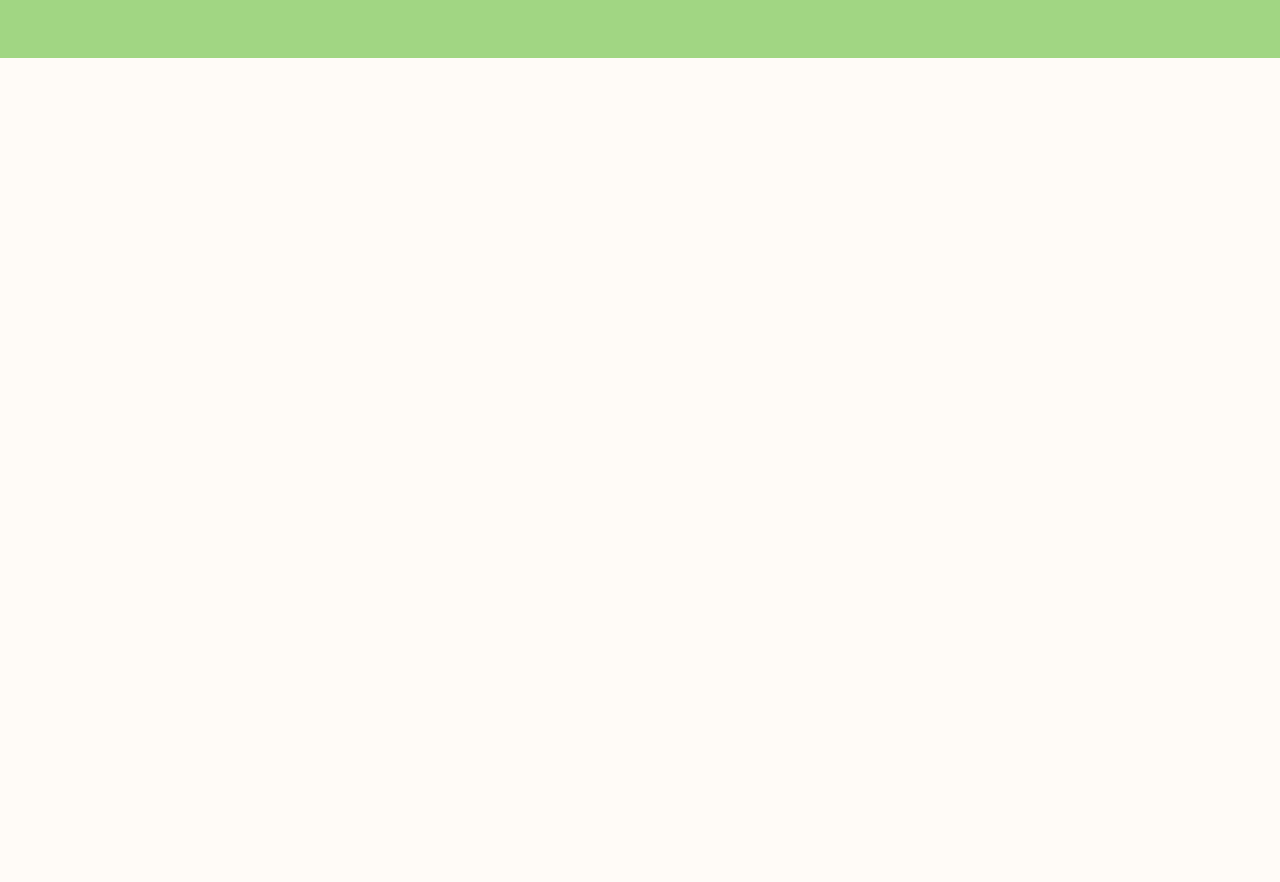
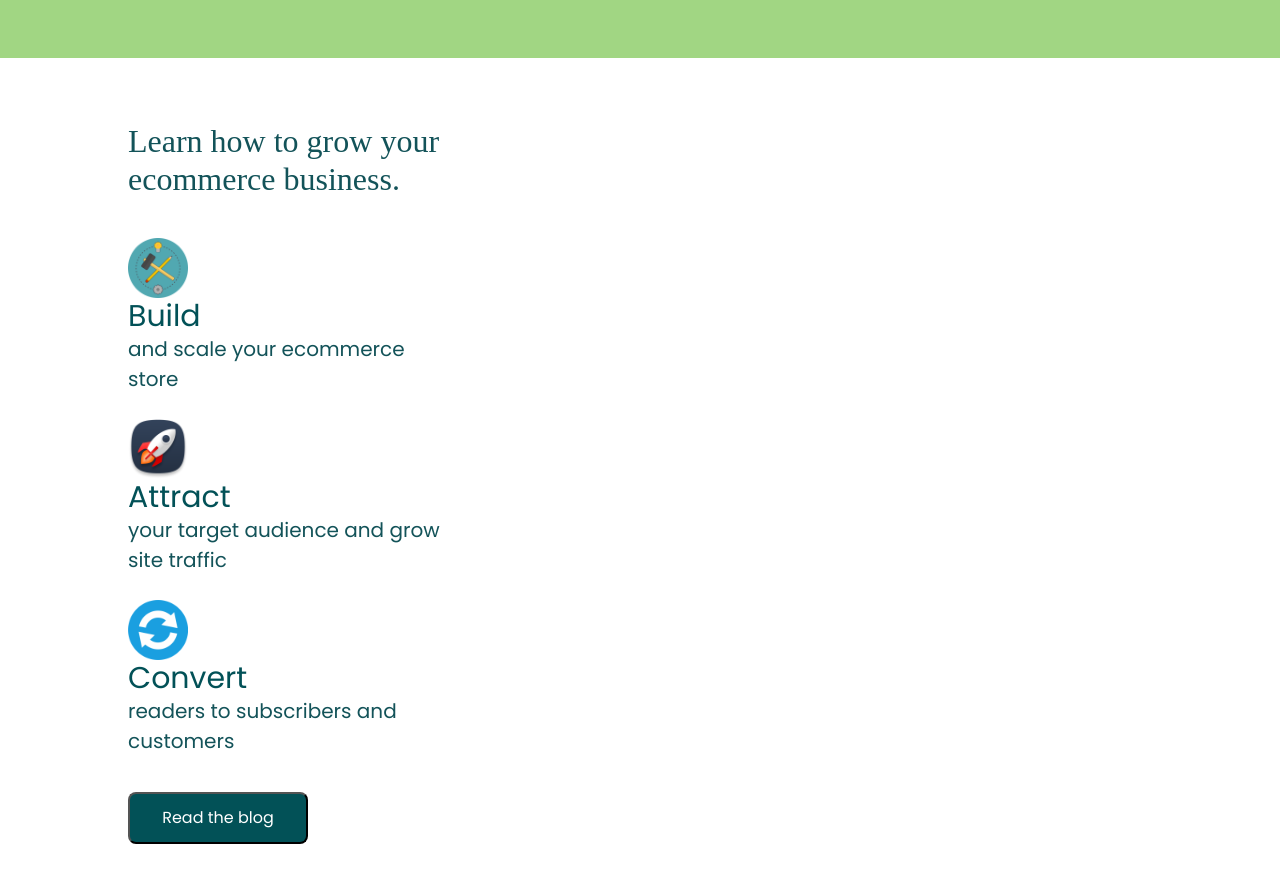
Before and after one commit to oguerrero/sesion1-bedu, a website: page index.html in a window 1280 px wide. Shown: the part 3215-4097 px from the top of the page. Before the commit the page ends 3273 px from the top, so only its background shows below. Drawn offline with nearby package versions, Linux system fonts and the light colour scheme; files whose address does not match are found by name.

Commit message:
sass added

```diff
--- a/index.html
+++ b/index.html
@@ -18,6 +18,7 @@
       crossorigin="anonymous"
     />
     <link rel="stylesheet" href="css/styles.css" />
+    <link rel="stylesheet" href="scss/main.css">
     <link rel="preconnect" href="https://fonts.googleapis.com" />
     <link rel="preconnect" href="https://fonts.gstatic.com" crossorigin />
     <title>Matcha</title>
@@ -355,10 +356,49 @@
         </section>
       </article>
     </section>
+    <section class="container blog">
+      <div class="row">
+        <div class="col">
+          <h2 class="title">Learn how to grow your ecommerce business.</h2>
+          <article class="process-list">
+            <div class="process">
+              <div class="process-icon">
+                <img src="./icons/build.png" alt="Build icon" />
+              </div>
+              <div class="process-description">
+                <h3>Build</h3>
+                <p>and scale your ecommerce store</p>
+              </div>
+            </div>
+            <div class="process">
+              <div class="process-icon">
+                <img src="./icons/attract.png" alt="Attract icon" />
+              </div>
+              <div class="process-description">
+                <h3>Attract</h3>
+                <p>your target audience and grow site traffic</p>
+              </div>
+            </div>
+            <div class="process">
+              <div class="process-icon">
+                <img src="./icons/convert.png" alt="Convert icon" />
+              </div>
+              <div class="process-description">
+                <h3>Convert</h3>
+                <p>readers to subscribers and customers</p>
+              </div>
+            </div>
+          </article>
+          <button>Read the blog</button>
+        </div>
+        <div class="col"></div>
+        <div class="col"></div>
+      </div>
+    </section>
+    <script
+      src="https://cdn.jsdelivr.net/npm/bootstrap@5.1.3/dist/js/bootstrap.bundle.min.js"
+      integrity="sha384-ka7Sk0Gln4gmtz2MlQnikT1wXgYsOg+OMhuP+IlRH9sENBO0LRn5q+8nbTov4+1p"
+      crossorigin="anonymous"
+    ></script>
   </body>
-  <script
-    src="https://cdn.jsdelivr.net/npm/bootstrap@5.1.3/dist/js/bootstrap.bundle.min.js"
-    integrity="sha384-ka7Sk0Gln4gmtz2MlQnikT1wXgYsOg+OMhuP+IlRH9sENBO0LRn5q+8nbTov4+1p"
-    crossorigin="anonymous"
-  ></script>
 </html>
--- /dev/null
+++ b/scss/_global.scss
@@ -0,0 +1,15 @@
+/** _global.scss */
+
+/** colores */
+$dark-green-title: #025157;
+$dark-green-text: #135359;
+$white: #ffffff;
+
+/** fuentes */
+$font-title: "Alegreya", serif;
+
+/** placeholders */
+%base-title {
+  font-family: $font-title;
+  color: $dark-green-text;
+}
--- /dev/null
+++ b/scss/main.scss
@@ -0,0 +1,53 @@
+/** main.scss */
+@use 'global' as *;
+
+.blog {
+  background-color: $white;
+  max-width: unset;
+  padding: 5% 10%;
+
+  .title {
+    @extend %base-title;
+  }
+
+  .process-list {
+    margin-top: 40px;
+    margin-bottom: 36px;
+
+    .process {
+      margin-bottom: 25px;
+
+      & > div {
+        & > h3 {
+          color: $dark-green-title;
+          margin-bottom: 0;
+          font-size: 30px;
+          font-weight: 500;
+        }
+        & > p {
+          color: $dark-green-text;
+          margin: 0;
+        }
+      }
+
+      .process-icon {
+        width: 60px;
+        height: 60px;
+        margin-right: 10px;
+        text-align: center;
+
+        img {
+          height: 100%;
+        }
+      }
+    }
+  }
+
+  button {
+    height: auto;
+    border-radius: 8px;
+    padding: 12px;
+    width: 180px;
+    margin-bottom: 15px;
+  }
+}
```
Also changed, not shown: icons/attract.png (added), icons/build.png (added), icons/convert.png (added), scss/_global.css (added), scss/main.css (added), 2 other files.
